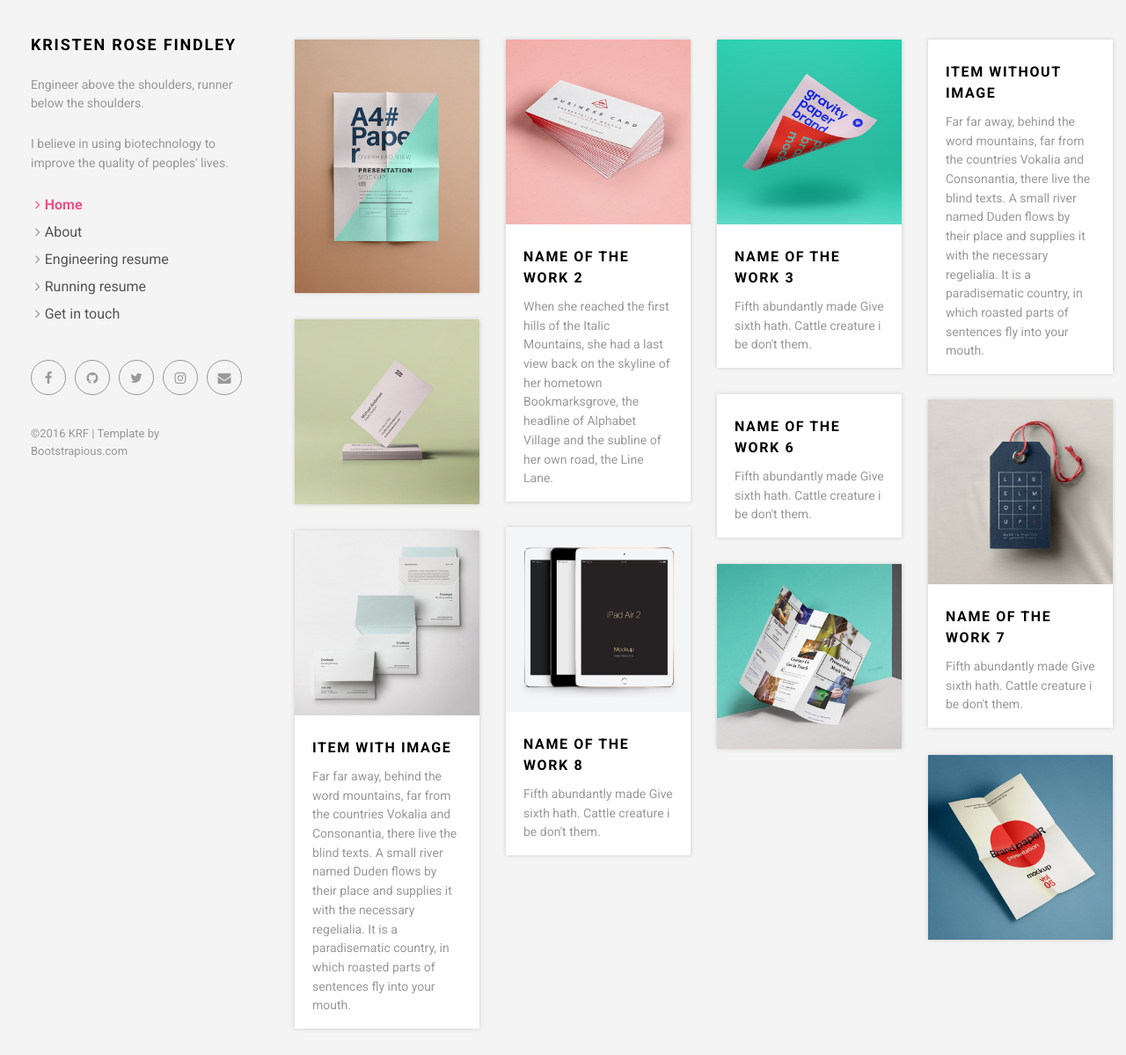
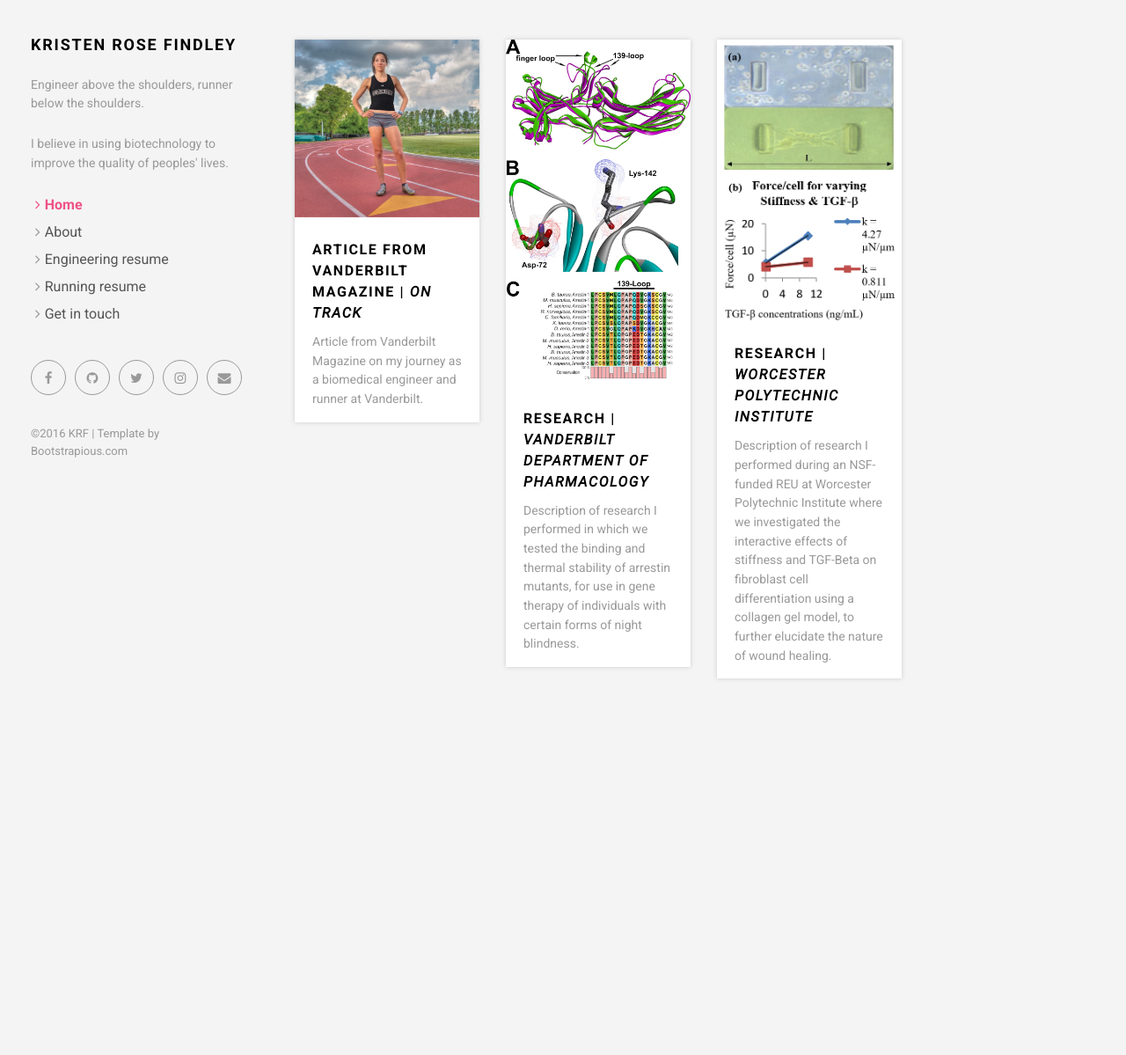
Before and after one commit to kfinstotheleft/PersonalWebsite, a plain HTML site: page index.html in a window 1280 px wide. Shown: the whole page at 88% size. After the commit the page ends 801 px from the top, so only its background shows below. Drawn offline with nearby package versions, Linux system fonts and the light colour scheme.

Commit message:
replaced existing content with my own personal content

```diff
--- a/index.html
+++ b/index.html
@@ -20,8 +20,8 @@
     <link rel="stylesheet" href="css/style.default.css" id="theme-stylesheet">
     <!-- Custom stylesheet - for your changes-->
     <link rel="stylesheet" href="css/custom.css">
-    <!-- Favicon-->
-    <link rel="shortcut icon" href="favicon.png">
+    <!-- Favicon
+    <link rel="shortcut icon" href="favicon.png">-->
     <!-- Tweaks for older IEs--><!--[if lt IE 9]>
         <script src="https://oss.maxcdn.com/html5shiv/3.7.2/html5shiv.min.js"></script>
         <script src="https://oss.maxcdn.com/respond/1.4.2/respond.min.js"></script><![endif]-->
@@ -56,111 +56,42 @@
           <div class="col-xs-12 col-sm-8 col-md-9 content-column">
             <div class="small-navbar visible-xs">
               <button type="button" data-toggle="offcanvas" class="btn btn-ghost pull-left"> <i class="fa fa-align-left"> </i>Menu</button>
-              <h1 class="small-navbar-heading"><a href="index.html">Creative </a></h1>
+              <h1 class="small-navbar-heading"><a href="index.html">KRF </a></h1>
             </div>
             <div class="grid">
               <div class="row">
                 <div class="col-xs-12 col-sm-6 col-md-4 col-lg-3 masonry-item">
-                  <div class="box-masonry"><a href="detail.html" title="" class="box-masonry-image with-hover-overlay"><img src="img/portfolio/a4-paper.jpg" alt="" class="img-responsive"></a>
-                    <div class="box-masonry-hover-text-header">
-                      <h4> <a href="detail.html">Name of the work 1</a></h4>
+                  <div class="box-masonry"><a href="https://news.vanderbilt.edu/vanderbiltmagazine/on-track/" title="Vanderbilt Article" class="box-masonry-image with-hover-overlay with-hover-icon"><img src="img/portfolio/OnTrack.png" alt="Vanderbilt Article" class="img-responsive"></a>
+                    <div class="box-masonry-text">
+                      <h4> <a href="https://news.vanderbilt.edu/vanderbiltmagazine/on-track/">Article from Vanderbilt Magazine | <em>On Track</em></a></h4>
                       <div class="box-masonry-desription">
-                        <p>Even the all-powerful Pointing has no control about the blind texts it is an almost unorthographic life. One day however a small line of blind text by the name of Lorem Ipsum decided to leave for the far World of Grammar. </p>
+                        <p>Article from Vanderbilt Magazine on my journey as a biomedical engineer and runner at Vanderbilt.</p>
                       </div>
                     </div>
                   </div>
                 </div>
                 <div class="col-xs-12 col-sm-6 col-md-4 col-lg-3 masonry-item">
-                  <div class="box-masonry"><a href="detail.html" title="" class="box-masonry-image with-hover-overlay with-hover-icon"><img src="img/portfolio/business-card-26.jpg" alt="" class="img-responsive"></a>
+                  <div class="box-masonry"><a href="https://medschool.vanderbilt.edu/gurevich-lab/person/kristen-findley" title="Research at Vanderbilt Department of Pharmacology" class="box-masonry-image with-hover-overlay with-hover-icon"><img src="img/portfolio/ResearchVUDoP.png" alt="Research at VUDoP" class="img-responsive"></a>
                     <div class="box-masonry-text">
-                      <h4> <a href="detail.html">Name of the work 2</a></h4>
+                      <h4> <a href="https://medschool.vanderbilt.edu/gurevich-lab/person/kristen-findley">Research | <em>Vanderbilt Department of Pharmacology</em></a></h4>
                       <div class="box-masonry-desription">
-                        <p> When she reached the first hills of the Italic Mountains, she had a last view back on the skyline of her hometown Bookmarksgrove, the headline of Alphabet Village and the subline of her own road, the Line Lane.</p>
+                        <p>Description of research I performed in which we tested the binding and thermal stability of arrestin mutants, for use in gene therapy of individuals with certain forms of night blindness.</p>
                       </div>
                     </div>
                   </div>
                 </div>
-                <div class="col-xs-12 col-sm-6 col-md-4 col-lg-3 masonry-item">
-                  <div class="box-masonry"><a href="detail.html" title="" class="box-masonry-image with-hover-overlay with-hover-icon"><img src="img/portfolio/gravity-paper.jpg" alt="" class="img-responsive"></a>
+				<div class="col-xs-12 col-sm-6 col-md-4 col-lg-3 masonry-item">
+                  <div class="box-masonry"><a href="https://medschool.vanderbilt.edu/gurevich-lab/person/kristen-findley" title="Research at Worcester Polytechnic Institute" class="box-masonry-image with-hover-overlay with-hover-icon"><img src="img/portfolio/ResearchWPI.png" alt="Research at VUDoP" class="img-responsive"></a>
                     <div class="box-masonry-text">
-                      <h4> <a href="detail.html">Name of the work 3</a></h4>
+                      <h4> <a href="https://medschool.vanderbilt.edu/gurevich-lab/person/kristen-findley">Research | <em>Worcester Polytechnic Institute</em></a></h4>
                       <div class="box-masonry-desription">
-                        <p>Fifth abundantly made Give sixth hath. Cattle creature i be don't them.</p>
+                        <p>Description of research I performed during an NSF-funded REU at Worcester Polytechnic Institute where we investigated the interactive effects of stiffness and TGF-Beta on fibroblast cell differentiation using a collagen gel model, to further elucidate the nature of wound healing.</p>
                       </div>
                     </div>
                   </div>
                 </div>
-                <div class="col-xs-12 col-sm-6 col-md-4 col-lg-3 masonry-item">
-                  <div class="box-masonry">
-                    <div class="box-masonry-text">
-                      <h4> <a href="detail.html">Item without image</a></h4>
-                      <div class="box-masonry-desription">
-                        <p>Far far away, behind the word mountains, far from the countries Vokalia and Consonantia, there live the blind texts.  A small river named Duden flows by their place and supplies it with the necessary regelialia. It is a paradisematic country, in which roasted parts of sentences fly into your mouth.</p>
-                      </div>
-                    </div>
-                  </div>
-                </div>
-                <div class="col-xs-12 col-sm-6 col-md-4 col-lg-3 masonry-item">
-                  <div class="box-masonry"><a href="detail.html" title="" class="box-masonry-image with-hover-overlay"><img src="img/portfolio/business-card.jpg" alt="" class="img-responsive"></a>
-                    <div class="box-masonry-hover-text-header">
-                      <h4> <a href="detail.html">Name of the work 5</a></h4>
-                      <div class="box-masonry-desription">
-                        <p>Fifth abundantly made Give sixth hath. Cattle creature i be don't them.</p>
-                      </div>
-                    </div>
-                  </div>
-                </div>
-                <div class="col-xs-12 col-sm-6 col-md-4 col-lg-3 masonry-item">
-                  <div class="box-masonry">
-                    <div class="box-masonry-text">
-                      <h4> <a href="detail.html">Name of the work 6</a></h4>
-                      <div class="box-masonry-desription">
-                        <p>Fifth abundantly made Give sixth hath. Cattle creature i be don't them.</p>
-                      </div>
-                    </div>
-                  </div>
-                </div>
-                <div class="col-xs-12 col-sm-6 col-md-4 col-lg-3 masonry-item">
-                  <div class="box-masonry"><a href="detail.html" title="" class="box-masonry-image with-hover-overlay with-hover-icon"><img src="img/portfolio/label-clothes.jpg" alt="" class="img-responsive"></a>
-                    <div class="box-masonry-text">
-                      <h4> <a href="detail.html">Name of the work 7</a></h4>
-                      <div class="box-masonry-desription">
-                        <p>Fifth abundantly made Give sixth hath. Cattle creature i be don't them.</p>
-                      </div>
-                    </div>
-                  </div>
-                </div>
-                <div class="col-xs-12 col-sm-6 col-md-4 col-lg-3 masonry-item">
-                  <div class="box-masonry"><a href="detail.html" title="" class="box-masonry-image with-hover-overlay with-hover-icon"><img src="img/portfolio/ipad-air-2.jpg" alt="" class="img-responsive"></a>
-                    <div class="box-masonry-text">
-                      <h4> <a href="detail.html">Name of the work 8</a></h4>
-                      <div class="box-masonry-desription">
-                        <p>Fifth abundantly made Give sixth hath. Cattle creature i be don't them.</p>
-                      </div>
-                    </div>
-                  </div>
-                </div>
-                <div class="col-xs-12 col-sm-6 col-md-4 col-lg-3 masonry-item">
-                  <div class="box-masonry"><a href="detail.html" title="" class="box-masonry-image with-hover-overlay with-hover-icon"><img src="img/portfolio/envelope-brand.jpg" alt="" class="img-responsive"></a>
-                    <div class="box-masonry-text">
-                      <h4> <a href="detail.html">Item with image</a></h4>
-                      <div class="box-masonry-desription">
-                        <p>Far far away, behind the word mountains, far from the countries Vokalia and Consonantia, there live the blind texts.  A small river named Duden flows by their place and supplies it with the necessary regelialia. It is a paradisematic country, in which roasted parts of sentences fly into your mouth.</p>
-                      </div>
-                    </div>
-                  </div>
-                </div>
-                <div class="col-xs-12 col-sm-6 col-md-4 col-lg-3 masonry-item">
-                  <div class="box-masonry"><a href="detail.html" title="" class="box-masonry-image with-hover-overlay"><img src="img/portfolio/trifold.jpg" alt="" class="img-responsive"></a>
-                    <div class="box-masonry-hover-text-header">
-                      <h4> <a href="detail.html">Item with image</a></h4>
-                      <div class="box-masonry-desription">
-                        <p>Far far away, behind the word mountains, far from the countries Vokalia and Consonantia, there live the blind texts.  A small river named Duden flows by their place and supplies it with the necessary regelialia. It is a paradisematic country, in which roasted parts of sentences fly into your mouth.</p>
-                      </div>
-                    </div>
-                  </div>
-                </div>
-                <div class="col-xs-12 col-sm-6 col-md-4 col-lg-3 masonry-item">
+                <!-- other format for portfolio items in which the text overlays the image when hovered over
+				<div class="col-xs-12 col-sm-6 col-md-4 col-lg-3 masonry-item">
                   <div class="box-masonry"><a href="detail.html" title="" class="box-masonry-image with-hover-overlay"><img src="img/portfolio/paper-presentation.jpg" alt="" class="img-responsive"></a>
                     <div class="box-masonry-hover-text-header">
                       <h4> <a href="detail.html">Item with image</a></h4>
@@ -170,6 +101,7 @@
                     </div>
                   </div>
                 </div>
+				-->
               </div>
             </div>
           </div>
```
Also changed, not shown: about.html (+6 -2 lines), img/portfolio/OnTrack.png (added), img/portfolio/ResearchVUDoP.png (added), img/portfolio/ResearchWPI.png (added), img/profile.jpg (deleted).
